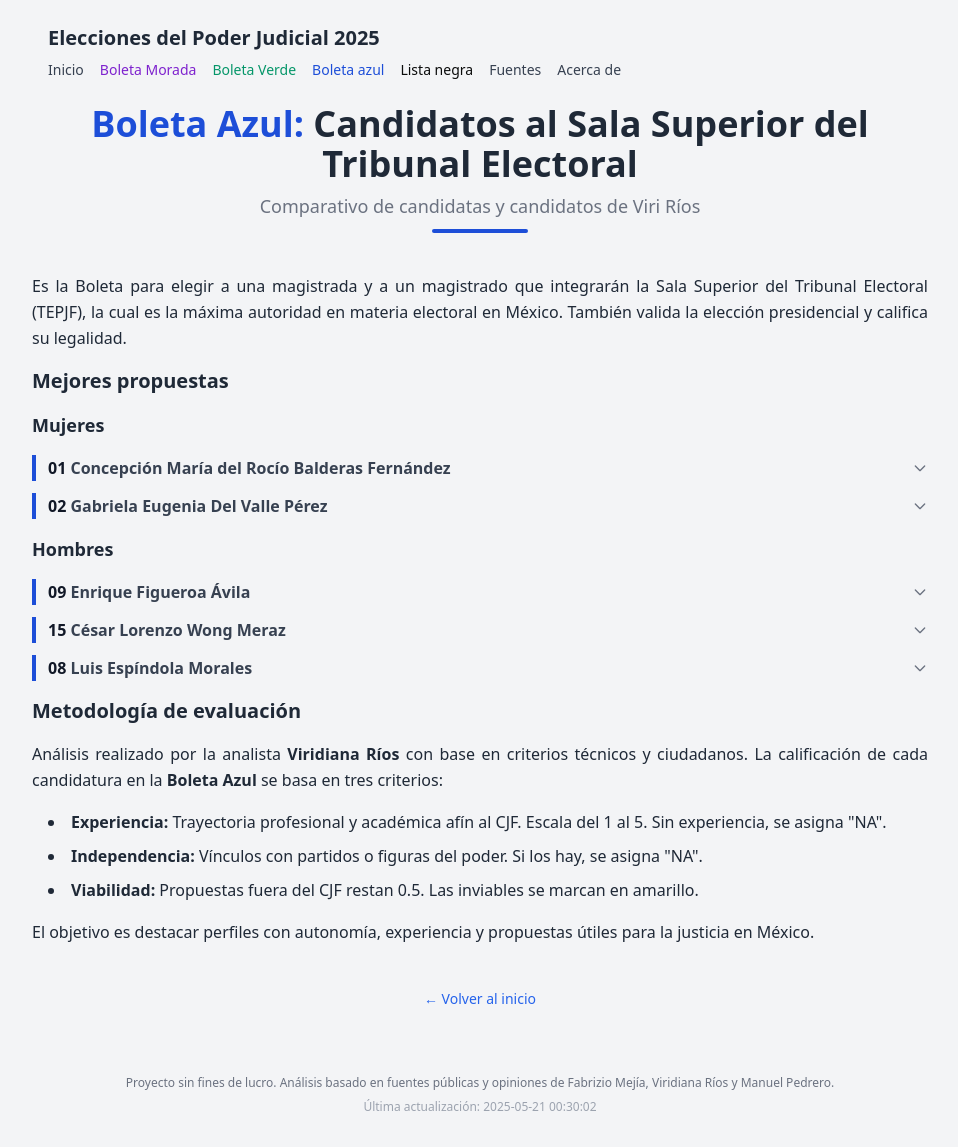
After one commit to cuauhtemocbe/judicial-candidates-mx, a Flask app: page /boleta-azul in a window 1280 px wide. The commit adds this page. Shown: the whole page, without its empty margins (160-1118 px from the left). Run offline with Flask 3, Linux system fonts and the light colour scheme; some libraries are stand-ins or nearby versions.

Commit message:
Add new pages: blue ballot and black list

```diff
--- a/app/routes.py
+++ b/app/routes.py
@@ -1,7 +1,13 @@
 import json
 from pathlib import Path
 from flask import Blueprint, render_template
-from .data import analistas_data, resumen_candidatos, fuentes, candidatos_tdj
+from .data import (
+    resumen_candidatos,
+    fuentes,
+    candidatos_tdj,
+    candidatos_boleta_azul,
+    candidatos_lista_negra,
+)
 
 bp = Blueprint("main", __name__)
 
@@ -19,7 +25,6 @@
 def index():
     return render_template(
         "index.html",
-        data=analistas_data,
         resumen=resumen_candidatos,
         fuentes=fuentes,
     )
@@ -33,3 +38,17 @@
 @bp.route("/boleta-verde")
 def boleta_verde():
     return render_template("boleta_verde.html", candidatos_tdj=candidatos_tdj)
+
+
+@bp.route("/boleta-azul")
+def boleta_azul():
+    return render_template(
+        "boleta_azul.html", candidatos_boleta_azul=candidatos_boleta_azul
+    )
+
+
+@bp.route("/lista-negra")
+def lista_negra():
+    return render_template(
+        "lista_negra.html", candidatos_lista_negra=candidatos_lista_negra
+    )
--- /dev/null
+++ b/app/templates/boleta_azul.html
@@ -0,0 +1,107 @@
+{% extends "layout.html" %}
+
+{% block title %}Boleta Azul | Candidatos al Poder Judicial{% endblock %}
+
+{% block content %}
+
+<section class="space-y-10 max-w-4xl mx-auto">
+    <header class="text-center space-y-2 mb-6">
+        <h1 class="text-4xl font-bold text-gray-800">
+            <span class="text-blue-700">Boleta Azul: </span>Candidatos al Sala Superior del Tribunal Electoral
+        </h1>
+        <p class="text-gray-500 text-lg max-w-2xl mx-auto leading-relaxed">
+            Comparativo de candidatas y candidatos de Viri Ríos
+        </p>
+        <div class="w-24 h-1 bg-blue-700 mx-auto rounded-full"></div>
+    </header>
+
+    <article class="max-w-none text-justify text-gray-800 text-base leading-relaxed space-y-4">
+        <p>
+            Es la Boleta para elegir a una magistrada y a un magistrado que integrarán la Sala Superior del Tribunal
+            Electoral (TEPJF), la cual es la máxima autoridad en materia electoral en México. También valida la elección
+            presidencial y califica su legalidad.
+        </p>
+
+        <h2 class="text-xl font-semibold mt-4 mb-2">Mejores propuestas</h2>
+
+        <h3 class="text-lg font-semibold text-gray-800 mt-4 mb-2">Mujeres</h3>
+        <ul class="space-y-3">
+            {% for c in candidatos_boleta_azul["mujeres"] %}
+            <li class="border-l-4 border-blue-700 pl-3">
+                <button class="text-left w-full flex items-center justify-between focus:outline-none group" onclick="
+        document.getElementById('razones-mujer-{{ loop.index }}').classList.toggle('hidden');
+        document.getElementById('icon-mujer-{{ loop.index }}').classList.toggle('rotate-180');
+      ">
+                    <div>
+                        <span class="text-base font-semibold text-gray-900">{{ c.numero }}</span>
+                        <span class="text-base font-semibold text-gray-700"> {{ c.nombre }}</span>
+                    </div>
+                    <svg id="icon-mujer-{{ loop.index }}"
+                        class="w-4 h-4 text-gray-500 transition-transform duration-200" fill="none"
+                        stroke="currentColor" viewBox="0 0 24 24">
+                        <path stroke-linecap="round" stroke-linejoin="round" stroke-width="2" d="M19 9l-7 7-7-7" />
+                    </svg>
+                </button>
+                <p id="razones-mujer-{{ loop.index }}" class="text-sm text-gray-600 hidden mt-1">
+                    {{ c.razones }}
+                </p>
+            </li>
+            {% endfor %}
+        </ul>
+
+        <h3 class="text-lg font-semibold text-gray-800 mt-6 mb-2">Hombres</h3>
+        <ul class="space-y-3">
+            {% for c in candidatos_boleta_azul["hombres"] %}
+            <li class="border-l-4 border-blue-700 pl-3">
+                <button class="text-left w-full flex items-center justify-between focus:outline-none group" onclick="
+        document.getElementById('razones-hombre-{{ loop.index }}').classList.toggle('hidden');
+        document.getElementById('icon-hombre-{{ loop.index }}').classList.toggle('rotate-180');
+      ">
+                    <div>
+                        <span class="text-base font-semibold text-gray-900">{{ c.numero }}</span>
+                        <span class="text-base font-semibold text-gray-700"> {{ c.nombre }}</span>
+                    </div>
+                    <svg id="icon-hombre-{{ loop.index }}"
+                        class="w-4 h-4 text-gray-500 transition-transform duration-200" fill="none"
+                        stroke="currentColor" viewBox="0 0 24 24">
+                        <path stroke-linecap="round" stroke-linejoin="round" stroke-width="2" d="M19 9l-7 7-7-7" />
+                    </svg>
+                </button>
+                <p id="razones-hombre-{{ loop.index }}" class="text-sm text-gray-600 hidden mt-1">
+                    {{ c.razones }}
+                </p>
+            </li>
+            {% endfor %}
+        </ul>
+        <h2 class="text-xl font-semibold text-gray-800 mt-6 mb-2">Metodología de evaluación</h2>
+
+        <p>
+            Análisis realizado por la analista <strong>Viridiana Ríos</strong> con base en criterios técnicos y
+            ciudadanos.
+            La calificación de cada candidatura en la <strong>Boleta Azul</strong> se basa en tres criterios:
+        </p>
+
+        <ul class="list-disc list-inside pl-4 space-y-2">
+            <li>
+                <strong>Experiencia:</strong> Trayectoria profesional y académica afín al CJF. Escala del 1 al 5. Sin
+                experiencia, se asigna "NA".
+            </li>
+            <li>
+                <strong>Independencia:</strong> Vínculos con partidos o figuras del poder. Si los hay, se asigna "NA".
+            </li>
+            <li>
+                <strong>Viabilidad:</strong> Propuestas fuera del CJF restan 0.5. Las inviables se marcan en amarillo.
+            </li>
+        </ul>
+
+        <p>
+            El objetivo es destacar perfiles con autonomía, experiencia y propuestas útiles para la justicia en México.
+        </p>
+    </article>
+
+    <div class="text-center mt-8">
+        <a href="{{ url_for('main.index') }}" class="text-blue-600 hover:underline text-sm">← Volver al inicio</a>
+    </div>
+</section>
+
+{% endblock %}
--- a/app/templates/layout.html
+++ b/app/templates/layout.html
@@ -26,11 +26,16 @@
         <a href="{{ url_for('main.boleta_verde') }}" class="text-emerald-600 hover:text-blue-600 transition">Boleta Verde</a>
       </li>
       <li>
-        <a href="{{ url_for('main.acerca') }}" class="hover:text-blue-600 transition">Acerca de</a>
+        <a href="{{ url_for('main.boleta_azul') }}" class="text-blue-700 hover:text-blue-600 transition">Boleta azul</a>
+      </li>
+      </li>
+        <a href="{{ url_for('main.lista_negra') }}" class="text-[#0B0C0C] hover:text-blue-600 transition">Lista negra</a>
       </li>
       <li>
         <a href="{{ url_for('main.index') }}#fuentes" class="hover:text-blue-600 transition">Fuentes</a>
       </li>
+      <li>
+        <a href="{{ url_for('main.acerca') }}" class="hover:text-blue-600 transition">Acerca de</a>
     </ul>
   </nav>
 
```
Also changed, not shown: app/templates/lista_negra.html (added, +52 -0 lines).
